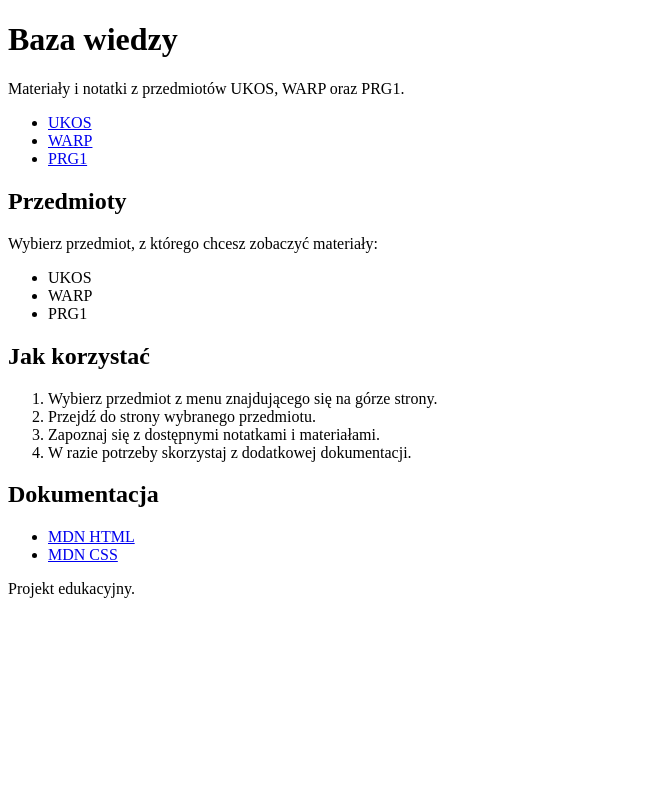
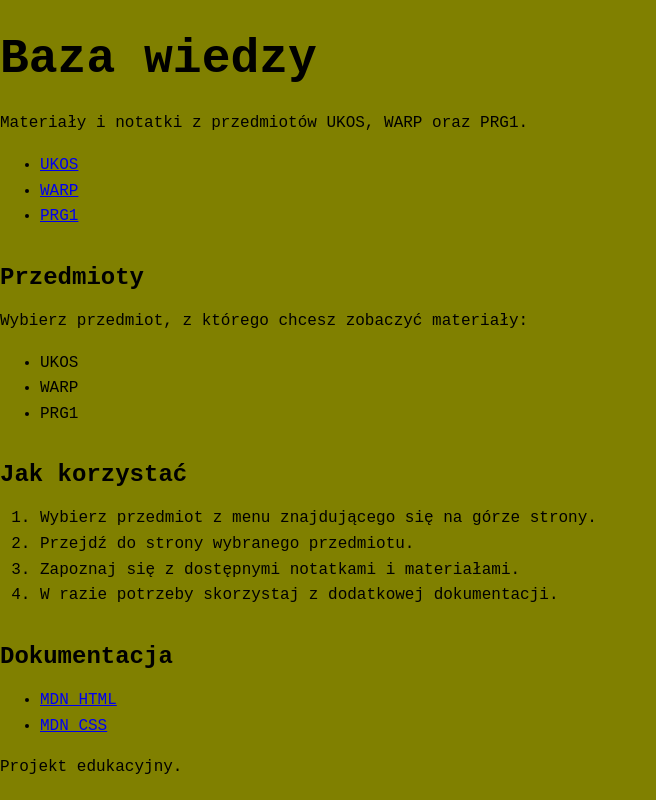
Before and after one commit to DanieleQ-cyber/student-it-knowledge-base, a plain HTML site: page index.html in a window 1280 px wide. Shown: the whole page, without its empty margins (0-656 px from the left). Drawn offline with Linux system fonts and the light colour scheme.

Commit message:
zmiana index.html oraz styles.css

```diff
--- a/index.html
+++ b/index.html
@@ -5,6 +5,7 @@
     <meta charset="UTF-8">
     <meta name="viewport" content="width=device-width, initial-scale=1.0">
     <title>Baza wiedzy – UKOS, WARP, PRG1</title>
+    <link rel="stylesheet" href="styles.css">
 </head>
 <body>
 
@@ -24,7 +25,7 @@
     <main>
 
         <section>
-            <h2>Przedmioty</h2>
+            <h3>Przedmioty</h3>
             <p>Wybierz przedmiot, z którego chcesz zobaczyć materiały:</p>
 
             <ul>
@@ -35,7 +36,7 @@
         </section>
 
         <section>
-            <h2>Jak korzystać</h2>
+            <h3>Jak korzystać</h3>
 
             <ol>
                 <li>Wybierz przedmiot z menu znajdującego się na górze strony.</li>
@@ -46,16 +47,16 @@
         </section>
 
         <section>
-            <h2>Dokumentacja</h2>
+            <h3>Dokumentacja</h3>
 
             <ul>
                 <li>
-                    <a href="https://developer.mozilla.org/en-US/docs/Web/HTML" target="_blank" rel="noopener noreferrer">
+                    <a id="link" href="https://developer.mozilla.org/en-US/docs/Web/HTML">
                         MDN HTML
                     </a>
                 </li>
                 <li>
-                    <a href="https://developer.mozilla.org/en-US/docs/Web/CSS" target="_blank" rel="noopener noreferrer">
+                    <a id="link" href="https://developer.mozilla.org/en-US/docs/Web/CSS">
                         MDN CSS
                     </a>
                 </li>
--- a/styles.css
+++ b/styles.css
@@ -0,0 +1,40 @@
+body{
+    background-color:olive;
+    margin: 0 auto;
+    font-family: 'Courier New', Courier, monospace;
+}
+a:hover{
+    color: black;
+    background-color: white;
+    outline: 3px solid blue;
+}
+a:focus-visible {
+  outline: 3px solid black;
+  border-radius: 2px;
+  background-color: white;
+  color: black;
+}
+body {
+  font-size: 1rem; /* 16px */
+  line-height: 1.6;
+}
+
+h1 {
+  font-size: clamp(2rem, 4vw + 1rem, 3rem);
+  line-height: 1.15;
+  margin-bottom: 1.5rem;
+}
+
+h2 {
+  font-size: clamp(1.5rem, 2.5vw + 1rem, 2rem);
+  line-height: 1.25;
+  margin-top: 3rem;
+  margin-bottom: 1rem;
+}
+
+h3 {
+  font-size: clamp(1.125rem, 1.5vw + 1rem, 1.5rem);
+  line-height: 1.3;
+  margin-top: 2rem;
+  margin-bottom: 0.75rem;
+}
```
